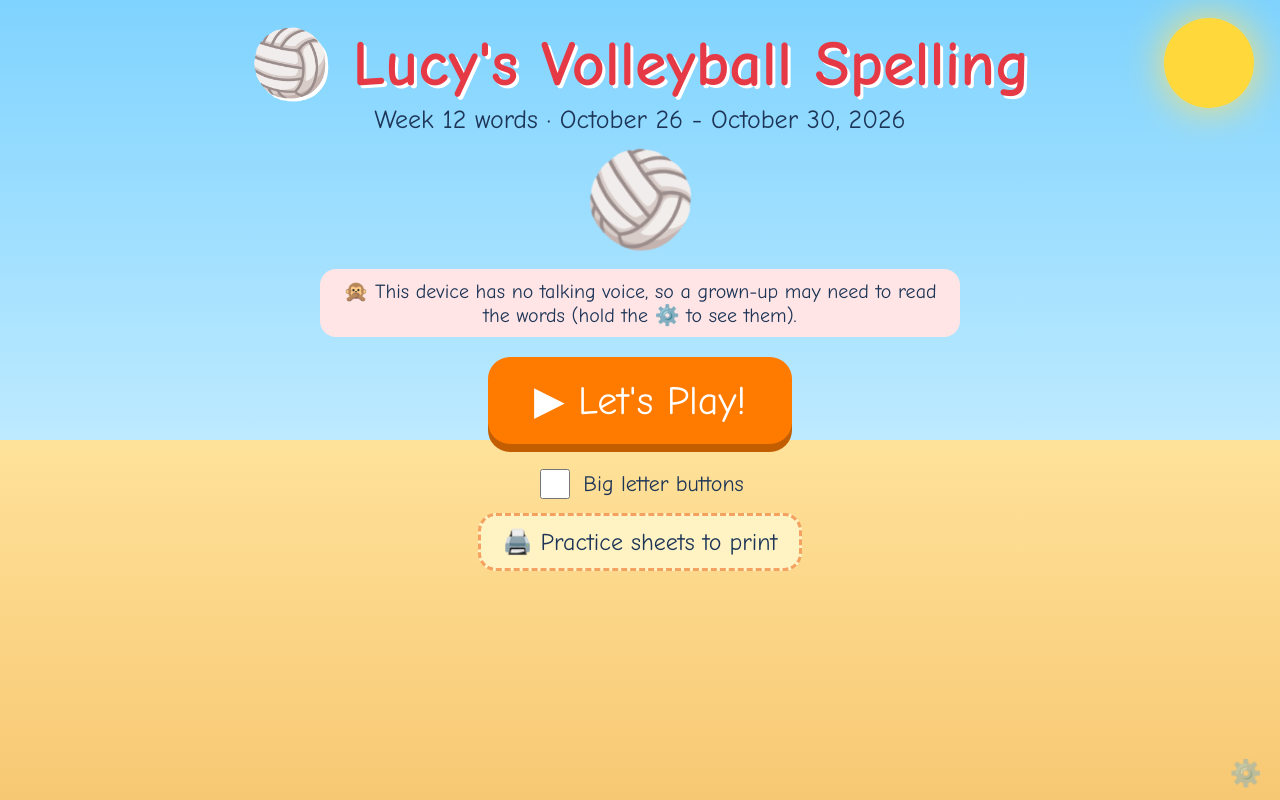
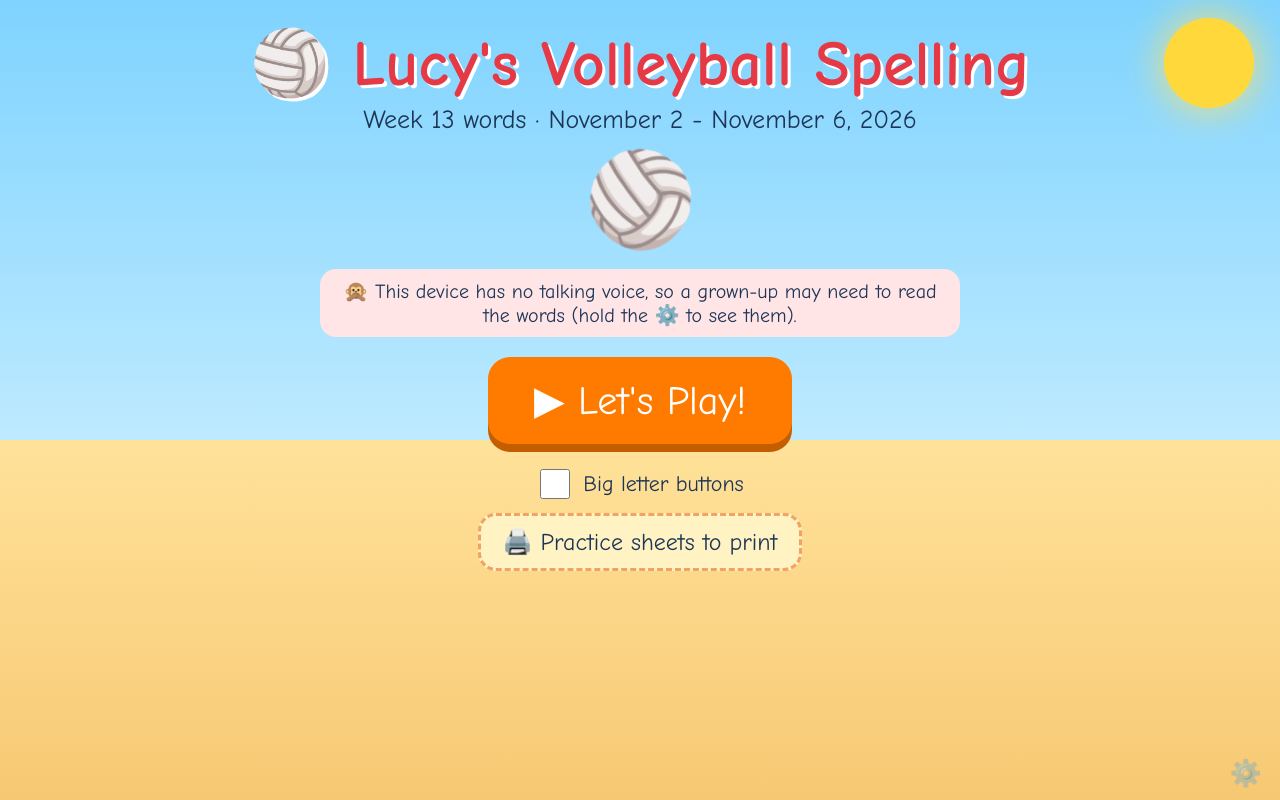
Before and after one commit to tankjdf12/volley-spell-kxpr, a plain HTML site: page index.html in a window 1280 px wide. Drawn offline with Linux system fonts and the light colour scheme.

Commit message:
update 2026-10-30

```diff
--- a/index.html
+++ b/index.html
@@ -108,7 +108,7 @@
 <script>
 (function () {
   "use strict";
-  var DATA = {"week": "Week 12", "dates": "October 26 - October 30, 2026", "test_date": "Thursday, October 29, 2026", "words": ["map", "sap", "pat", "do", "like"], "bonus": [], "source": "Week 12 class spelling list", "sentences": {"map": "We look at the map.", "sap": "The tree has sticky sap.", "pat": "I pat my dog.", "do": "I do my best.", "like": "I like to play ball."}, "sounds": {"map": ["mmm", "aah", "puh"], "sap": ["sss", "aah", "puh"], "pat": ["puh", "aah", "tuh"], "do": ["duh", "ooo"], "like": ["lll", "eye", "kuh"]}};
+  var DATA = {"week": "Week 13", "dates": "November 2 - November 6, 2026", "test_date": "Friday, November 6, 2026", "words": ["fat", "tap", "am", "you", "and", "thick", "lash", "rush", "shut", "thin"], "bonus": [], "source": "Week 13 class spelling list", "sentences": {"fat": "The cat is fat.", "tap": "I tap the drum.", "am": "I am happy.", "you": "I like you.", "and": "Mom and Dad smile.", "thick": "The book is thick.", "lash": "An eye lash is tiny.", "rush": "Do not rush.", "shut": "Shut the door.", "thin": "The stick is thin."}, "sounds": {"fat": ["fff", "aah", "tuh"], "tap": ["tuh", "aah", "puh"], "am": ["aah", "mmm"], "you": ["yuh", "ooo"], "and": ["aah", "nnn", "duh"], "thick": ["thh", "ih", "kuh"], "lash": ["lll", "aah", "shh"], "rush": ["rrr", "uh", "shh"], "shut": ["shh", "uh", "tuh"], "thin": ["thh", "ih", "nnn"]}};
   var NAME = "Lucy";
   var $ = function (id) { return document.getElementById(id); };
   var KEY = "lucyVolley." + DATA.week + "|" + DATA.dates + ".";
```
Also changed, not shown: 1 other file.
